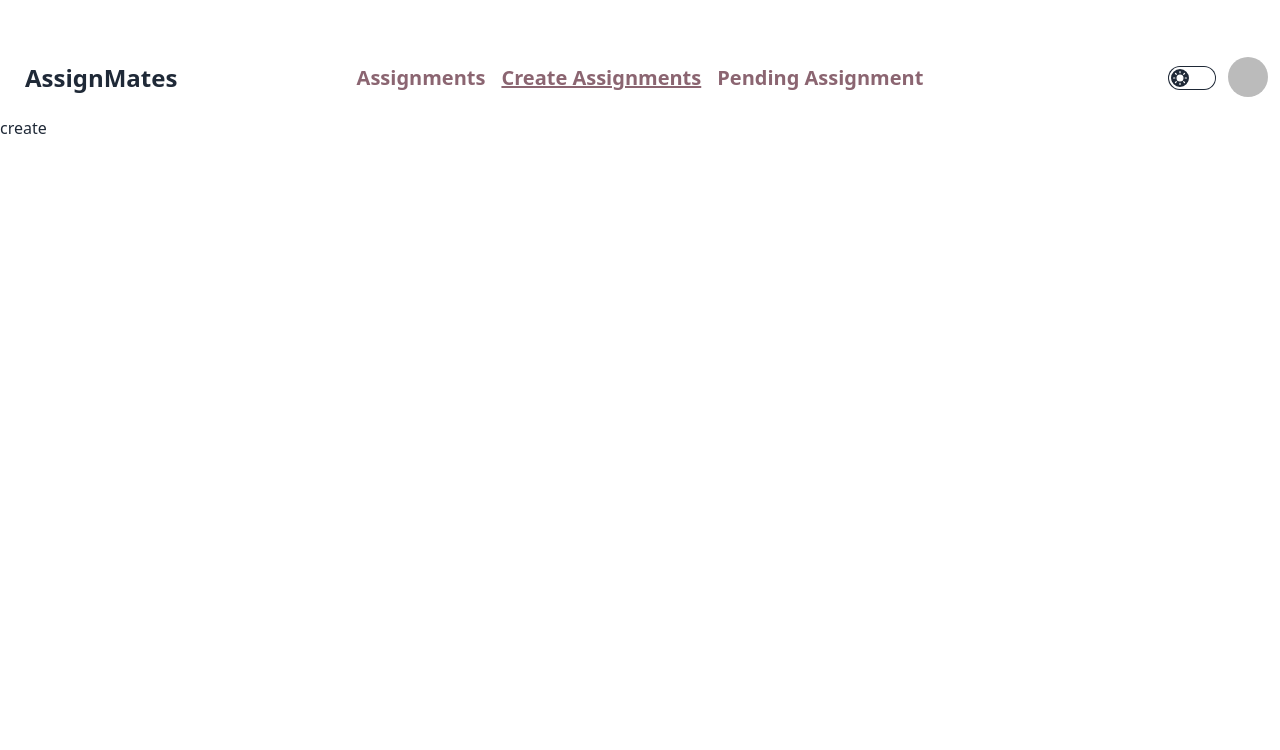
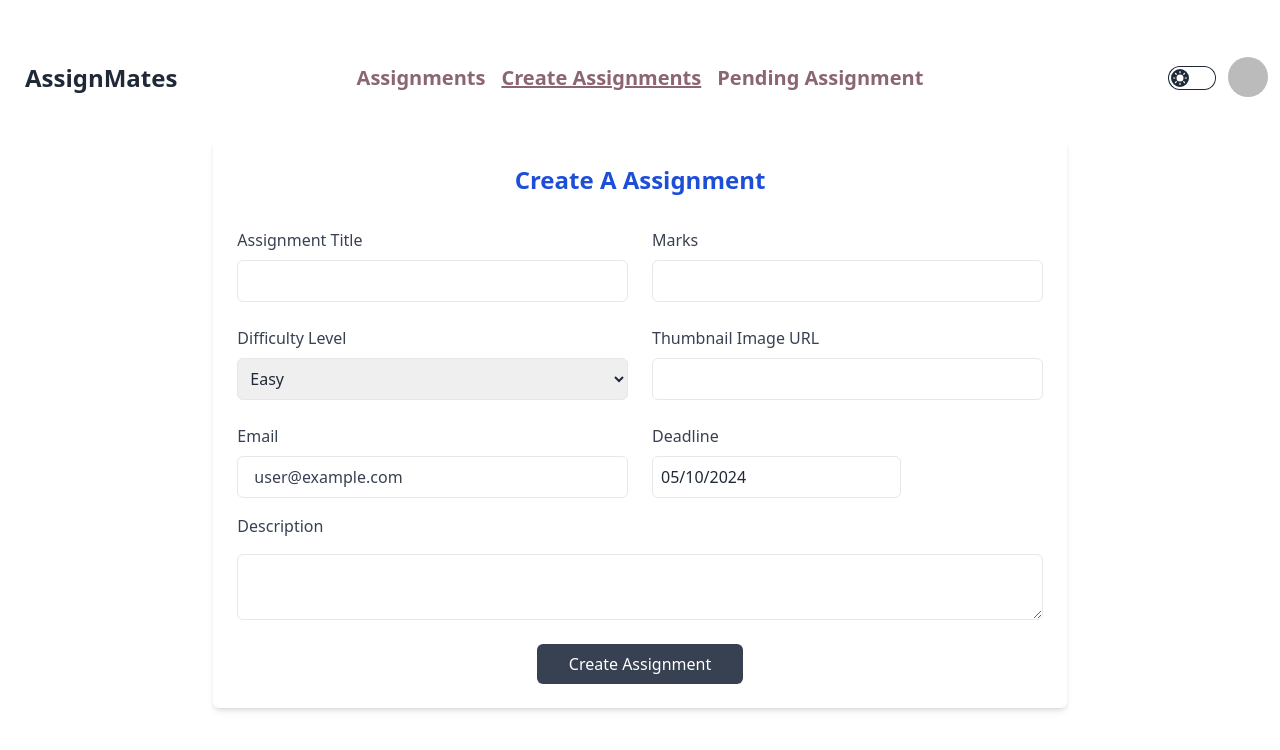
Before and after one commit to smsaifurrahman/AssignMates-client, a React (Vite) app: page /create-assignment in a window 1280 px wide. Shown: the top 750 px of the page. Built offline with nearby package versions, Linux system fonts and the light colour scheme; no server answers; sample sign-in values are in the browser's storage.

Commit message:
Create assingment form is working

```diff
--- a/package.json
+++ b/package.json
@@ -14,6 +14,8 @@
     "localforage": "^1.10.0",
     "match-sorter": "^6.3.4",
     "react": "^18.2.0",
+    "react-axios": "^2.0.6",
+    "react-datepicker": "^6.9.0",
     "react-dom": "^18.2.0",
     "react-hot-toast": "^2.4.1",
     "react-router-dom": "^6.23.0",
--- a/src/Pages/CreateAssignment.jsx
+++ b/src/Pages/CreateAssignment.jsx
@@ -1,11 +1,164 @@
-import React from 'react';
+/** @format */
 
+import { useState } from "react";
+import DatePicker from "react-datepicker";
+import "react-datepicker/dist/react-datepicker.css";
+import UseAuth from "../Hooks/UseAuth";
+import axios from "axios";
+import toast from "react-hot-toast";
 const CreateAssignment = () => {
-    return (
-        <div>
-            create
-        </div>
-    );
+   const [startDate, setStartDate] = useState(new Date());
+
+   const { user } = UseAuth() || {};
+
+   const handleAssignmentForm = async (e) => {
+      e.preventDefault();
+      const form = e.target;
+      const assignment_title = form.assignment_title.value;
+      const deadline = startDate;
+      const user_email = form.email.value;
+      const thumbnail_image = form.image.value;
+      const marks = form.marks.value;
+      const description = form.description.value;
+      const difficulty_level = form.difficulty_level.value;
+
+      const assignmentData = {
+         assignment_title,
+         description,
+         deadline,
+         thumbnail_image,
+         difficulty_level,
+         marks,
+         user_email
+      };
+      console.log(assignmentData);
+      try {
+         const {data} = await axios.post(`${import.meta.env.VITE_API_URL}/add-assignment`,assignmentData);
+            toast.success("Assignment successfully");
+            form.reset();
+      } catch (err) {
+         console.log(err.message);
+      }
+
+
+      // try {
+      //    const { data } = await axios.post(
+      //       `${import.meta.env.VITE_API_URL}/job`,
+      //       jobData
+      //    );
+      //    console.log(data);
+      //    toast.success("New is Added successfully");
+      //    // navigate('/my-posted-job')
+      // } catch (err) {
+      //    console.log(err.message);
+      // }
+   };
+   return (
+      <div className="flex justify-center items-center min-h-[calc(100vh-306px)] my-6">
+         <section className=" mx-auto w-full md:w-2/3 p-2 md:p-6 bg-white rounded-md shadow-md ">
+            <h2 className="text-2xl mb-8 text-center   font-semibold text-blue-700 capitalize ">
+               Create a Assignment
+            </h2>
+
+            <form onSubmit={handleAssignmentForm}>
+               <div className="grid grid-cols-1 gap-6 mt-4 sm:grid-cols-2">
+                  <div>
+                     <label className="text-gray-700 " htmlFor="job_title">
+                        Assignment Title
+                     </label>
+                     <input
+                        required
+                        name="assignment_title"
+                        type="text"
+                        className="block w-full px-4 py-2 mt-2 text-gray-700 bg-white border border-gray-200 rounded-md  focus:border-blue-400 focus:ring-blue-300 focus:ring-opacity-40  focus:outline-none focus:ring"
+                     />
+                  </div>
+
+                  <div>
+                     <label className="text-gray-700 " htmlFor="emailAddress">
+                        Marks
+                     </label>
+                     <input
+                        required
+                        type="number"
+                        name="marks"
+                        className="w-full px-4 py-2 mt-2 text-gray-700 bg-white border border-gray-200 rounded-md  focus:border-blue-400 focus:ring-blue-300 focus:ring-opacity-40  focus:outline-none focus:ring"
+                     />
+                  </div>
+
+                  <div className="flex flex-col gap-2 ">
+                     <label className="text-gray-700 " htmlFor="category">
+                        Difficulty Level
+                     </label>
+                     <select
+                        required
+                        name="difficulty_level"
+                        id="category"
+                        className="border p-2 rounded-md"
+                     >
+                        <option value="Web Development">Easy</option>
+                        <option value="Graphics Design">Medium</option>
+                        <option value="Digital Marketing">Hard</option>
+                     </select>
+                  </div>
+                  <div>
+                     <label className="text-gray-700 " htmlFor="min_price">
+                        Thumbnail Image URL
+                     </label>
+                     <input
+                        required
+                        id="min_price"
+                        name="image"
+                        type="text"
+                        className="block w-full px-4 py-2 mt-2 text-gray-700 bg-white border border-gray-200 rounded-md  focus:border-blue-400 focus:ring-blue-300 focus:ring-opacity-40  focus:outline-none focus:ring"
+                     />
+                  </div>
+
+                  <div>
+                     <label className="text-gray-700 " htmlFor="max_price">
+                        Email
+                     </label>
+                     <input
+                        defaultValue={user?.email}
+                        disabled
+                        required
+                        id="max_price"
+                        name="email"
+                        type="email"
+                        className="block w-full px-4 py-2 mt-2 text-gray-700 bg-white border border-gray-200 rounded-md  focus:border-blue-400 focus:ring-blue-300 focus:ring-opacity-40  focus:outline-none focus:ring"
+                     />
+                  </div>
+                  <div className="flex flex-col gap-2 ">
+                     <label className="text-gray-700">Deadline</label>
+
+                     {/* Date Picker Input Field */}
+                     <DatePicker
+                        className="border p-2 rounded-md"
+                        selected={startDate}
+                        onChange={(date) => setStartDate(date)}
+                     />
+                  </div>
+               </div>
+               <div className="flex flex-col gap-2 mt-4">
+                  <label className="text-gray-700 " htmlFor="description">
+                     Description
+                  </label>
+                  <textarea
+                     className="block w-full px-4 py-2 mt-2 text-gray-700 bg-white border border-gray-200 rounded-md  focus:border-blue-400 focus:ring-blue-300 focus:ring-opacity-40  focus:outline-none focus:ring"
+                     required
+                     name="description"
+                     id="description"
+                  ></textarea>
+               </div>
+               <div className="flex justify-center mt-6">
+                  <button className="px-8 py-2.5 leading-5 text-white transition-colors duration-300 transhtmlForm bg-gray-700 rounded-md hover:bg-gray-600 focus:outline-none focus:bg-gray-600">
+                     Create Assignment
+                  </button>
+               </div>
+            </form>
+         </section>
+      </div>
+   );
 };
 
 export default CreateAssignment;
```
Also changed, not shown: 1 other file (tests, documents, lock files or other folders).
